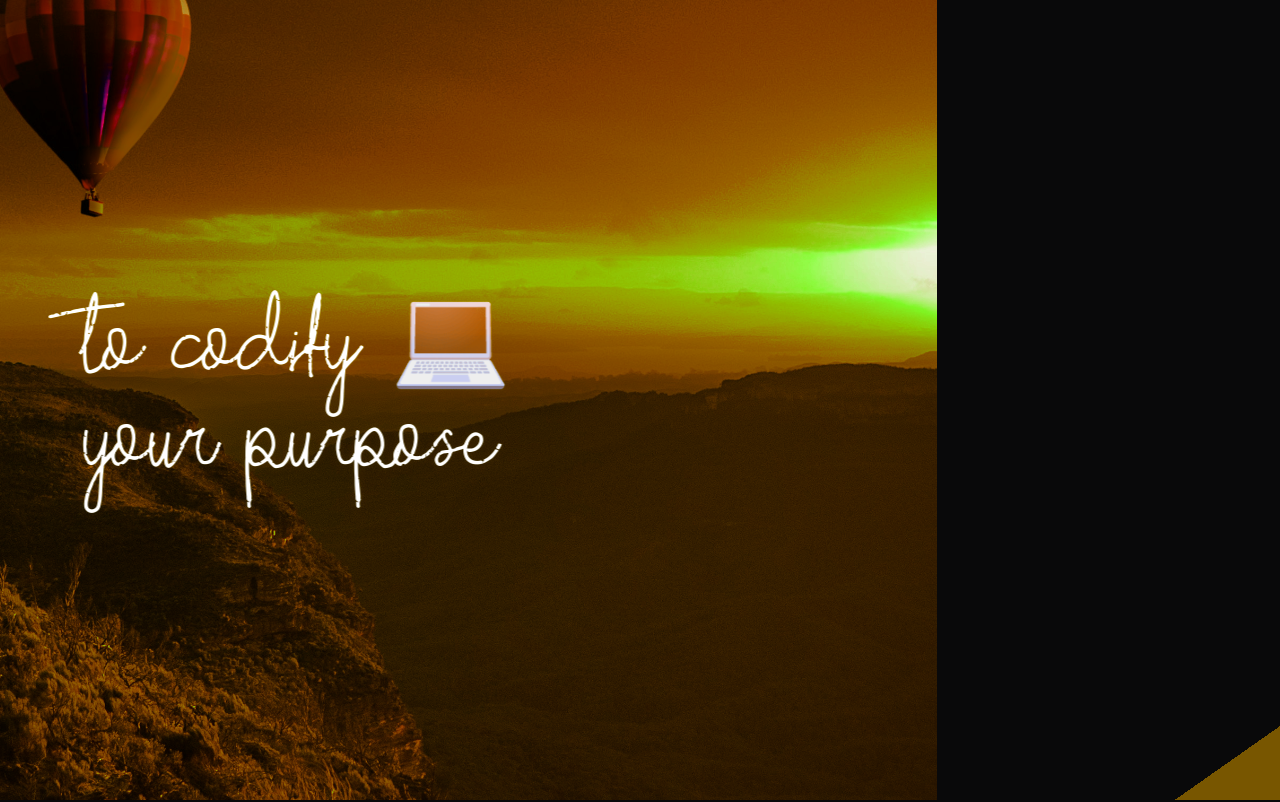
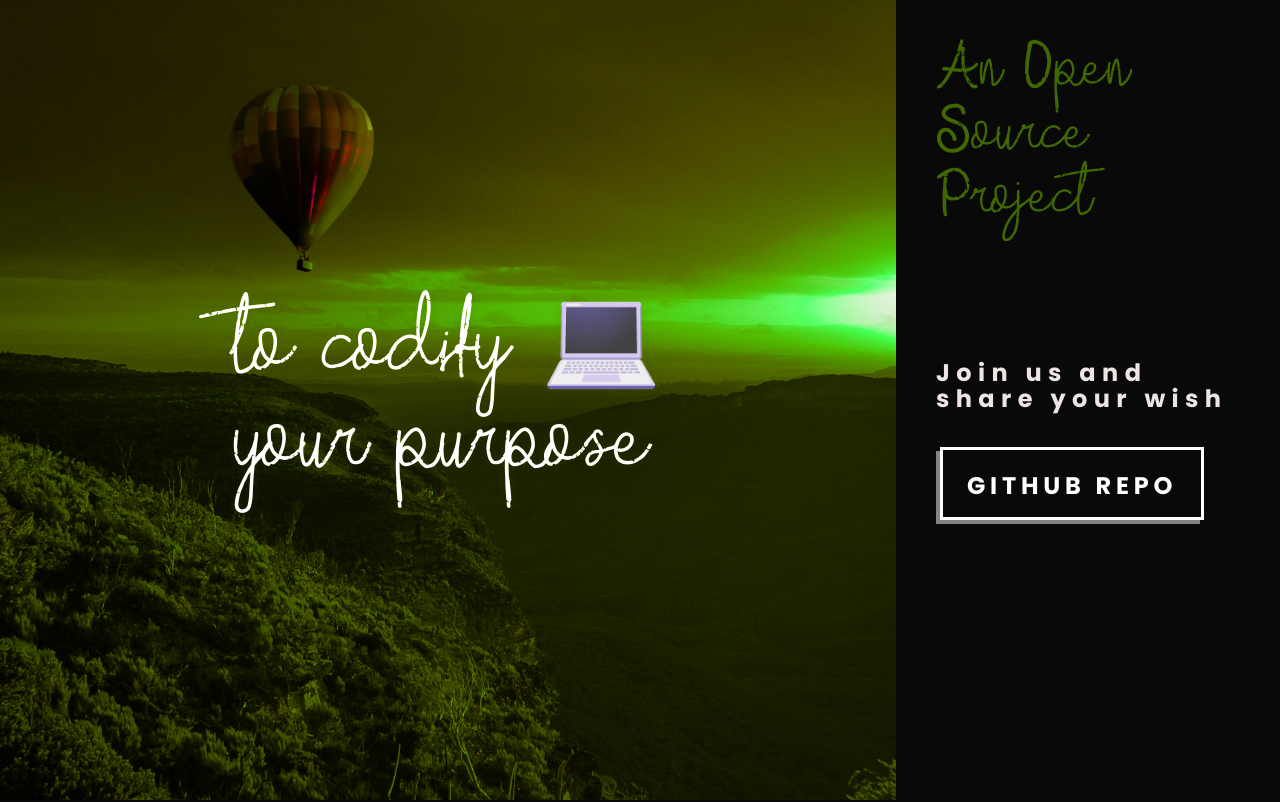
Before and after one commit to BeforeIDieCode/BeforeIDieAchievements, a React (Create React App) app: page / in a window 1280 px wide. Shown: the top 802 px of the page. Built offline with nearby package versions, Linux system fonts and the light colour scheme; no server answers.

Commit message:
removed 2 pictures and redesigned header

```diff
--- a/src/Components/Header/Header.scss
+++ b/src/Components/Header/Header.scss
@@ -3,30 +3,87 @@ $e1: cubic-bezier(0.8, 0, 0.1, 1);
 $e2: cubic-bezier(0.6, 0.04, 0.98, 0.335);
 $er: linear;
 $color: hsl(15, 75%, 40%);
-$slides: 9;
+$slides: 7;
 $images: url("../../../public/img/dummy_image/1.jpg")
   url("../../../public/img/dummy_image/2.jpg")
   url("../../../public/img/dummy_image/3.jpg")
   url("../../../public/img/dummy_image/4.jpg")
-  url("../../../public/img/dummy_image/5.jpg")
   url("../../../public/img/dummy_image/6.jpg")
   url("../../../public/img/dummy_image/7.jpg")
-  url("../../../public/img/dummy_image/8.jpg")
   url("../../../public/img/dummy_image/9.jpg");
 
 header {
+  background-color: #09090a;
+  height: 100vh;
+  flex-direction: row-reverse;
+}
+.text__container {
+  flex-basis: 30%;
+  display: flex;
+  flex-direction: column;
+  gap: 10vmax;
+  padding: 5vmin;
+  .opensource__title {
+    span {
+      color: $color;
+      font-family: "Mefika", sans-serif;
+      font-size: 5vmax;
+      animation: rotateHue infinite $t * $slides * 2 linear;
+      animation-delay: calc($t / 17);
+    }
+  }
+  .github__section {
+    font-family: "Roboto Mono", sans-serif;
+    font-size: 3vmin;
+    font-weight: 800;
+    color: #efe4e4;
+    span {
+      line-height: 2vmax;
+      letter-spacing: 0.5vmax;
+    }
+
+    .button {
+      text-decoration: none;
+      text-transform: uppercase;
+      display: inline-block;
+      position: relative;
+      border: 3px solid white;
+      box-shadow: -0.5vmin 0.5vmin 0 rgba(white, 0.5);
+      background: transparent;
+      margin-top: 5vmin;
+      mix-blend-mode: lighten;
+      color: white;
+      padding: 3vmin 3vmin 2.4vmin 3vmin;
+      letter-spacing: 0.2em;
+      text-shadow: none;
+      line-height: 1;
+      transform: translate3d(0.5vmin, -0.5vmin, 0);
+      transition: all 100ms linear;
+      &:hover {
+        transform: translate3d(1vmin, -1vmin, 0);
+        box-shadow: -1vmin 1vmin 0 rgba(white, 0.5);
+        background: white;
+        color: black;
+      }
+      &:active {
+        transform: translate3d(0px, 0px, 0);
+        box-shadow: -0px 0px 0 rgba(white, 0.5);
+      }
+    }
+  }
+}
+.animation__container {
   position: relative;
-  height: 100vh;
-  width: 100vw;
-  overflow: hidden;
+  flex-basis: 70%;
 }
+
 .untitled {
   position: absolute;
   height: 100%;
   width: 100%;
-
   animation: rotateHue infinite $t * $slides * 2 linear;
-  animation-delay: calc($t / 9);
+  animation-delay: calc($t / 7);
+  overflow: hidden;
 
   &__shutters {
     position: absolute;
@@ -66,7 +123,6 @@ header {
     width: 100%;
     top: 0;
     left: 0;
-
     background-color: $color;
   }
 
@@ -113,44 +169,11 @@ header {
     z-index: 2;
     opacity: 1;
     text-shadow: 0 0 0.5em rgba($color, 0.25);
-    mix-blend-mode: lighten;
     span {
       display: block;
       font-size: 12vmin;
       font-family: "Mefika", sans-serif;
     }
-  }
-}
-.button {
-  font-family: "Roboto Mono", sans-serif;
-  text-decoration: none;
-
-  font-weight: 800;
-  text-transform: uppercase;
-  font-size: 3vmin;
-  display: inline-block;
-  position: relative;
-  border: 3px solid white;
-  box-shadow: -0.5vmin 0.5vmin 0 rgba(white, 0.5);
-  background: transparent;
-  margin-top: 5vmin;
-  mix-blend-mode: lighten;
-  color: white;
-  padding: 4.5vmin 4.5vmin 4.1vmin 4.5vmin;
-  letter-spacing: 0.2em;
-  text-shadow: none;
-  line-height: 1;
-  transform: translate3d(0.5vmin, -0.5vmin, 0);
-  transition: all 100ms linear;
-  &:hover {
-    transform: translate3d(1vmin, -1vmin, 0);
-    box-shadow: -1vmin 1vmin 0 rgba(white, 0.5);
-    background: white;
-    color: black;
-  }
-  &:active {
-    transform: translate3d(0px, 0px, 0);
-    box-shadow: -0px 0px 0 rgba(white, 0.5);
   }
 }
 
```
